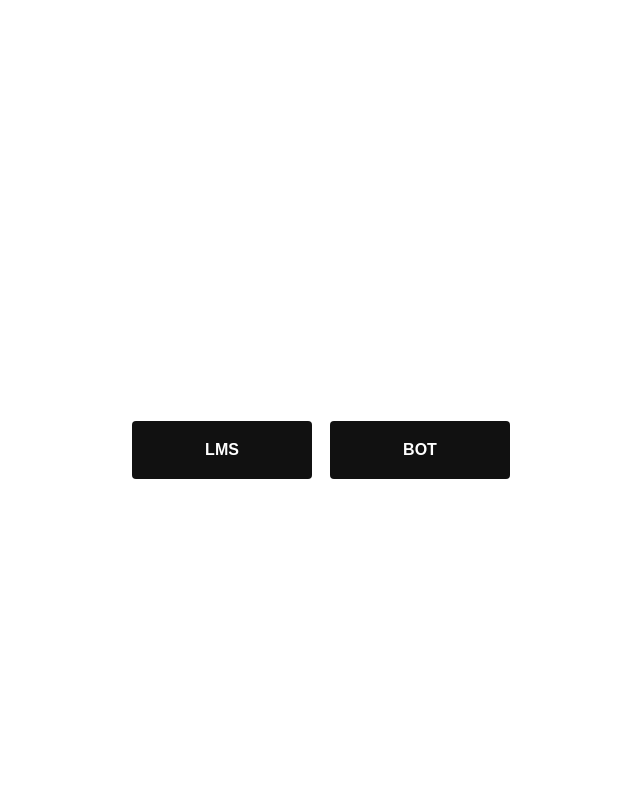
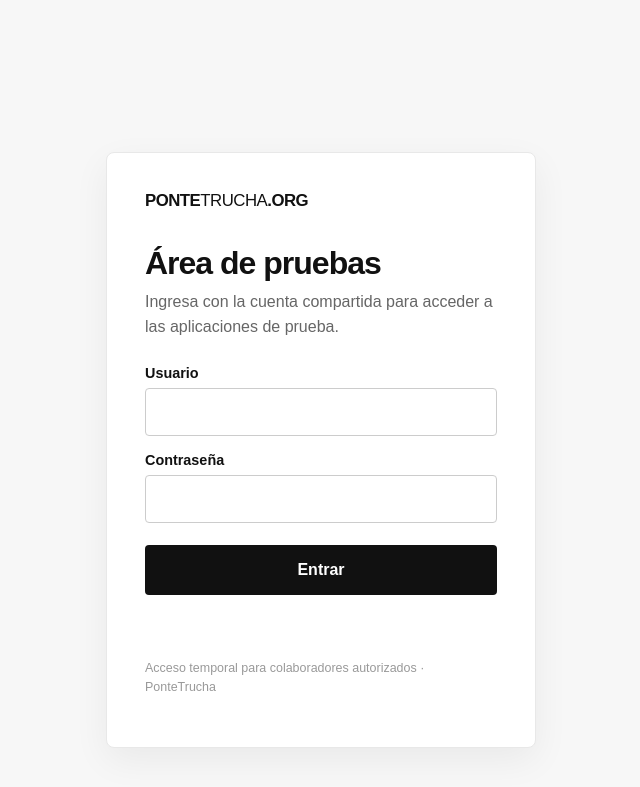
Before and after one commit to PonteTruchaLabs/pontetrucha-web, a Jekyll site: the page pruebas/index.html, which Jekyll copies as it is, in a window 1280 px wide. Shown: the top 787 px of the page, without its empty margins (319-959 px from the left). Built offline with Jekyll 4.4.1, drawn with Linux system fonts in a browser that asks for light colours.

Commit message:
Agregar acceso temporal a Pruebas

```diff
--- a/pruebas/index.html
+++ b/pruebas/index.html
@@ -4,59 +4,130 @@
     <meta charset="UTF-8">
     <meta name="viewport" content="width=device-width, initial-scale=1.0">
     <meta name="theme-color" content="#ffffff">
-    <title>Pruebas | PonteTrucha</title>
+    <title>Acceso | Pruebas PonteTrucha</title>
     <style>
         * { box-sizing: border-box; }
         body {
             margin: 0;
             min-height: 100vh;
-            display: flex;
-            align-items: center;
-            justify-content: center;
+            display: grid;
+            place-items: center;
             padding: 24px;
-            background: #ffffff;
-            color: #111111;
+            background: #f7f7f7;
+            color: #111;
             font-family: Arial, Helvetica, sans-serif;
         }
-        main {
-            display: flex;
-            flex-wrap: wrap;
-            justify-content: center;
-            gap: 18px;
+        .panel {
+            width: min(100%, 430px);
+            padding: 38px;
+            background: #fff;
+            border: 1px solid #e8e8e8;
+            border-radius: 8px;
+            box-shadow: 0 12px 36px rgba(0,0,0,.06);
         }
-        .button {
-            display: inline-flex;
-            align-items: center;
-            justify-content: center;
-            min-width: 180px;
-            min-height: 58px;
-            padding: 16px 32px;
-            border-radius: 4px;
-            background: #111111;
-            color: #ffffff;
-            text-decoration: none;
-            font-size: 1rem;
-            font-weight: 600;
-            transition: background 0.2s, transform 0.2s;
+        .brand { font-size: 1.05rem; font-weight: 800; letter-spacing: -.5px; }
+        .brand span { font-weight: 400; }
+        h1 { margin: 34px 0 8px; font-size: 2rem; letter-spacing: -1px; }
+        .intro { margin: 0 0 26px; color: #666; line-height: 1.55; }
+        label { display: block; margin: 16px 0 7px; font-size: .9rem; font-weight: 700; }
+        input {
+            width: 100%; min-height: 48px; padding: 12px 14px;
+            border: 1px solid #ccc; border-radius: 4px; font: inherit;
         }
-        .button:hover {
-            background: #333333;
-            transform: translateY(-2px);
+        input:focus { outline: 2px solid #777; outline-offset: 2px; }
+        button, .app-link {
+            display: inline-flex; align-items: center; justify-content: center;
+            min-height: 50px; padding: 13px 20px; border: 0; border-radius: 4px;
+            background: #111; color: #fff; font: inherit; font-weight: 700;
+            text-decoration: none; cursor: pointer;
         }
-        .button:focus-visible {
-            outline: 3px solid #777777;
-            outline-offset: 4px;
+        button { width: 100%; margin-top: 22px; }
+        button:hover, .app-link:hover { background: #333; }
+        .error { min-height: 22px; margin: 12px 0 0; color: #b42318; font-size: .9rem; }
+        .hidden { display: none !important; }
+        .apps { display: grid; gap: 12px; margin-top: 25px; }
+        .logout {
+            width: auto; min-height: 40px; margin-top: 24px; padding: 9px 15px;
+            background: #eee; color: #222; font-size: .9rem;
         }
-        @media (max-width: 480px) {
-            main { width: 100%; }
-            .button { width: 100%; }
-        }
+        .logout:hover { background: #ddd; }
+        .foot { margin-top: 30px; color: #999; font-size: .78rem; line-height: 1.5; }
+        @media (max-width: 480px) { .panel { padding: 28px 22px; } }
     </style>
 </head>
 <body>
-    <main aria-label="Accesos de prueba">
-        <a class="button" href="https://centro-de-entrenamiento-832bd.web.app/" target="_blank" rel="noopener noreferrer">LMS</a>
-        <a class="button" href="https://gabotkom-2b63dutgfjmpnngtb937ti.streamlit.app/" target="_blank" rel="noopener noreferrer">BOT</a>
+    <main class="panel">
+        <div class="brand">PONTE<span>TRUCHA</span>.ORG</div>
+
+        <section id="login">
+            <h1>Área de pruebas</h1>
+            <p class="intro">Ingresa con la cuenta compartida para acceder a las aplicaciones de prueba.</p>
+            <form id="login-form">
+                <label for="username">Usuario</label>
+                <input id="username" name="username" autocomplete="username" required>
+                <label for="password">Contraseña</label>
+                <input id="password" name="password" type="password" autocomplete="current-password" required>
+                <button type="submit">Entrar</button>
+                <p id="error" class="error" role="alert" aria-live="polite"></p>
+            </form>
+        </section>
+
+        <section id="access" class="hidden">
+            <h1>Bienvenido</h1>
+            <p class="intro">Acceso habilitado. Selecciona la aplicación que deseas abrir.</p>
+            <div class="apps">
+                <a class="app-link" href="https://gabotkom-2b63dutgfjmpnngtb937ti.streamlit.app/" target="_blank" rel="noopener noreferrer">BOT</a>
+                <a class="app-link" href="https://centro-de-entrenamiento-832bd.web.app/" target="_blank" rel="noopener noreferrer">LMS</a>
+            </div>
+            <button id="logout" class="logout" type="button">Cerrar sesión</button>
+        </section>
+
+        <p class="foot">Acceso temporal para colaboradores autorizados · PonteTrucha</p>
     </main>
+
+    <script>
+        // Acceso temporal de conveniencia. No protege las aplicaciones ni sustituye
+        // una autenticación del lado del servidor.
+        const VALID_USER = "invitado";
+        const VALID_PASSWORD = "PT-Pruebas-7Kq9!mR4";
+        const SESSION_KEY = "pontetrucha_pruebas_access";
+
+        const loginSection = document.getElementById("login");
+        const accessSection = document.getElementById("access");
+        const form = document.getElementById("login-form");
+        const error = document.getElementById("error");
+
+        function showAccess() {
+            loginSection.classList.add("hidden");
+            accessSection.classList.remove("hidden");
+        }
+
+        function showLogin() {
+            accessSection.classList.add("hidden");
+            loginSection.classList.remove("hidden");
+        }
+
+        if (sessionStorage.getItem(SESSION_KEY) === "yes") showAccess();
+
+        form.addEventListener("submit", function (event) {
+            event.preventDefault();
+            const username = document.getElementById("username").value.trim();
+            const password = document.getElementById("password").value;
+
+            if (username === VALID_USER && password === VALID_PASSWORD) {
+                sessionStorage.setItem(SESSION_KEY, "yes");
+                error.textContent = "";
+                form.reset();
+                showAccess();
+            } else {
+                error.textContent = "Usuario o contraseña incorrectos.";
+            }
+        });
+
+        document.getElementById("logout").addEventListener("click", function () {
+            sessionStorage.removeItem(SESSION_KEY);
+            showLogin();
+        });
+    </script>
 </body>
 </html>
```
